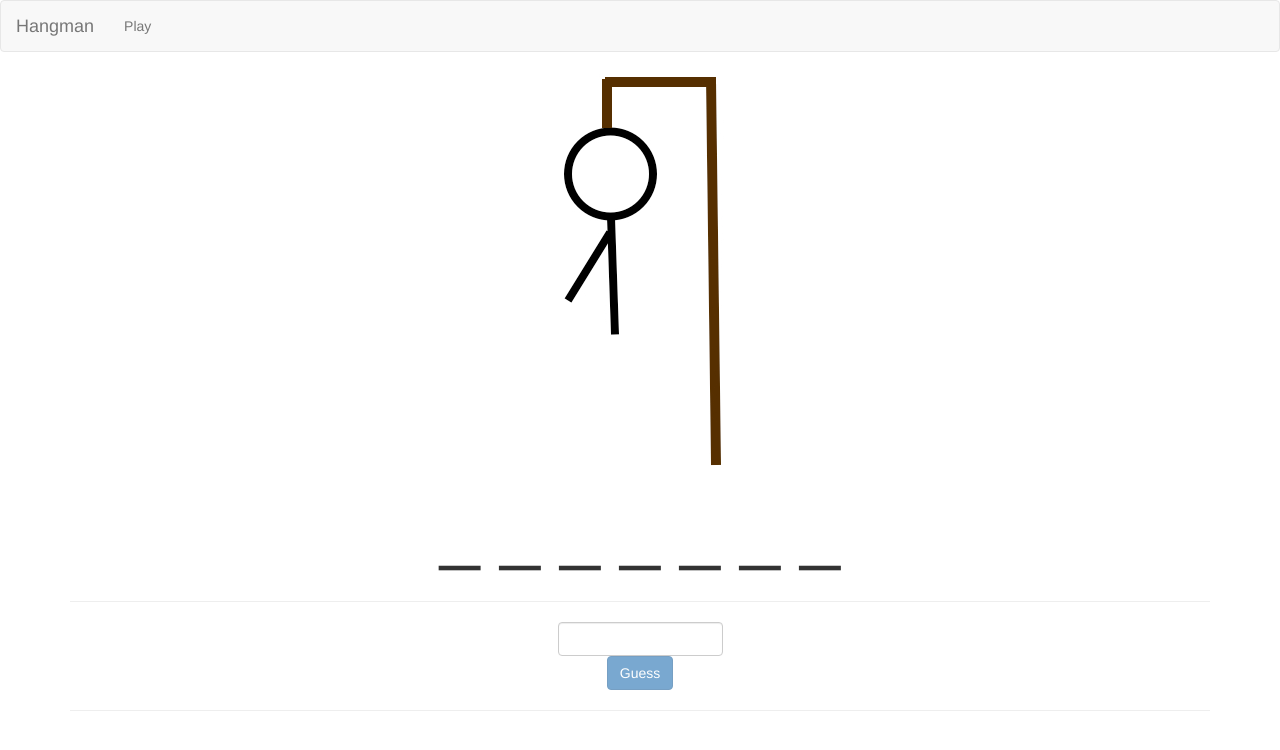
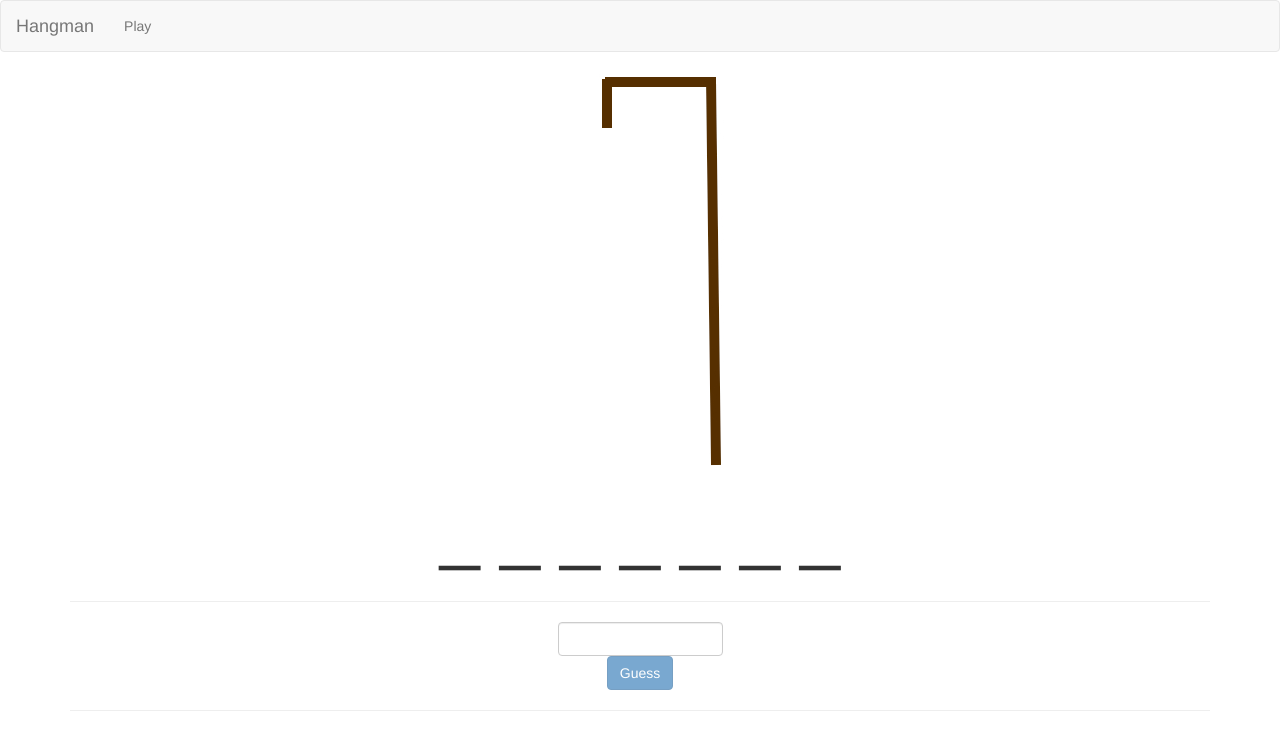
Before and after one commit to chris-schwartz/ng-hangman, an Angular app: page / in a window 1280 px wide. Shown: the top 750 px of the page. Built offline with nearby package versions, Linux system fonts and the light colour scheme.

Commit message:
Wires up the number of failed tries from the AppComponent to the HangmanComponent which then uses that information to show the hangman image

```diff
--- a/src/app/app.component.html
+++ b/src/app/app.component.html
@@ -1,12 +1,10 @@
-<!--The content below is only a placeholder and can be replaced.-->
-
 <app-header></app-header>
 
 <div class="container">
 
   <div class="row">
     <div class="col-md-12">
-      <app-hangman></app-hangman>
+      <app-hangman [failedAttempts]="incorrectGuesses.length"></app-hangman>
     </div>
   </div>
 
@@ -16,6 +14,7 @@
     </div>
   </div>
   <hr>
+
   <div class="row">
     <div class="col-md-12">
       <app-letter-guess (guess)="onGuessMade($event)"></app-letter-guess>
--- a/src/app/hangman/hangman.component.html
+++ b/src/app/hangman/hangman.component.html
@@ -2,7 +2,7 @@
 
   <div class="col-xs-12 col-sm-12 col-md-12 col-lg-12">
     <div class="text-center">
-      <img src="assets/3.jpg" class="img-fluid" alt="Image">
+      <img [src]="getImagePath()" class="img-fluid" alt="Image">
     </div>
   </div>
 
--- a/src/app/hangman/hangman.component.ts
+++ b/src/app/hangman/hangman.component.ts
@@ -1,4 +1,4 @@
-import { Component, OnInit } from '@angular/core';
+import { Component, OnInit, Input } from '@angular/core';
 
 @Component({
   selector: 'app-hangman',
@@ -6,10 +6,16 @@ import { Component, OnInit } from '@angular/core';
   styleUrls: ['./hangman.component.css']
 })
 export class HangmanComponent implements OnInit {
+  @Input("failedAttempts") failures: any;
 
   constructor() { }
 
   ngOnInit() {
   }
 
+  getImagePath() {
+    const index = Math.min(this.failures, 6);
+    return "assets/" + index + ".jpg"
+  }
+
 }
```
